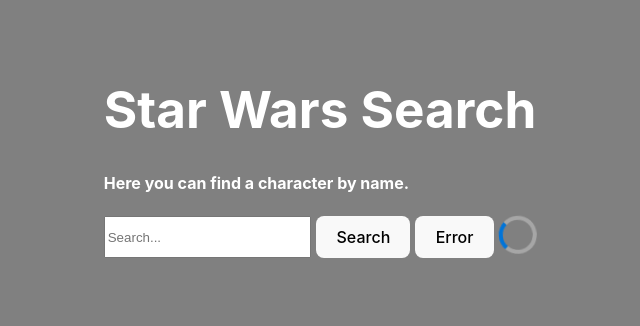
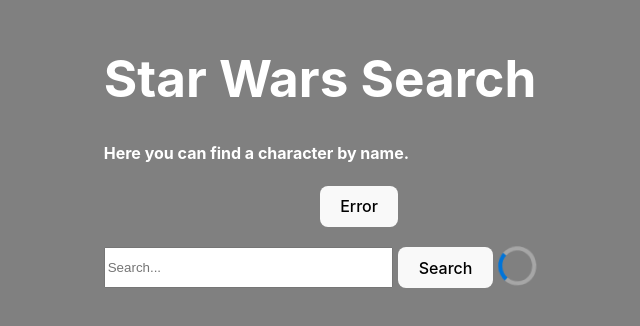
Before and after one commit to kagapitova/kagapitova-REACT2023Q4, a React (Vite) app: page / in a window 1280 px wide. Shown: the part 248-574 px from the top of the page, without its empty margins (320-960 px from the left). Built offline with nearby package versions, Linux system fonts and the light colour scheme.

Commit message:
feat: class to function components, add errorBoundary

```diff
--- a/package.json
+++ b/package.json
@@ -17,6 +17,8 @@
     "jest-environment-jsdom": "^29.7.0",
     "react": "^18.2.0",
     "react-dom": "^18.2.0",
+    "react-error-boundary": "^4.0.11",
+    "react-router-dom": "^6.18.0",
     "ts-node": "^10.9.1"
   },
   "devDependencies": {
--- a/src/App.tsx
+++ b/src/App.tsx
@@ -1,7 +1,9 @@
-import { Component } from "react";
+import React, { useState } from "react";
 import Search from "./Search";
 import Results from "./Results";
 import { Result } from "./Types";
+import ErrorBoundary from "./ErrorBoundary";
+import ErrorComponent from "./ErrorComponent";
 
 interface AppState {
   searchTerm: string;
@@ -12,39 +14,34 @@ type ApiData = {
   results: Result[];
 };
 
-class App extends Component<object, AppState> {
-  constructor(props: object) {
-    super(props);
-    this.state = {
+const App: React.FC = () => {
+  const [appState, setAppState] = useState<AppState>({
     searchTerm: "",
     results: [],
-    };
-  }
+  });
 
-  handleSearch = (searchTerm: string) => {
+  const handleSearch = (searchTerm: string) => {
     const uri = searchTerm
       ? `https://swapi.dev/api/people/?search=${searchTerm}`
       : `https://swapi.dev/api/people/`;
     return fetch(uri)
       .then((response) => response.json() as Promise<ApiData>)
       .then((data: ApiData) => {
-        this.setState({ results: data.results });
-      })
-      .catch((error) => {
-        console.error("API Error:", error);
+        setAppState({ searchTerm, results: data.results });
       });
   };
 
-  render() {
   return (
     <div>
       <h1>Star Wars Search</h1>
       <h4>Here you can find a character by name.</h4>
-        <Search onSearch={this.handleSearch} />
-        <Results results={this.state.results} />
+      <ErrorBoundary>
+        <ErrorComponent />
+        <Search onSearch={handleSearch} />
+        <Results results={appState.results} />
+      </ErrorBoundary>
     </div>
   );
-  }
-}
+};
 
 export default App;
--- /dev/null
+++ b/src/ErrorBoundary.tsx
@@ -0,0 +1,34 @@
+import React, { Component, ErrorInfo } from "react";
+
+interface ErrorBoundaryProps {
+  children: React.ReactNode;
+}
+
+interface ErrorBoundaryState {
+  hasError: boolean;
+}
+
+class ErrorBoundary extends Component<ErrorBoundaryProps, ErrorBoundaryState> {
+  state: ErrorBoundaryState = { hasError: false };
+
+  static getDerivedStateFromError() {
+    return { hasError: true };
+  }
+
+  componentDidCatch(error: Error, info: ErrorInfo) {
+    console.error("ErrorBoundary caught an error", error, info);
+  }
+  render() {
+    if (this.state.hasError) {
+      return (
+        <div>
+          <h2>Something went wrong.</h2>
+          <h4>Refresh the page</h4>
+        </div>
+      );
+    }
+    return this.props.children;
+  }
+}
+
+export default ErrorBoundary;
--- /dev/null
+++ b/src/ErrorComponent.module.css
@@ -0,0 +1,4 @@
+.btn {
+    margin-left: 50%;
+    margin-bottom: 20px;
+}
--- /dev/null
+++ b/src/ErrorComponent.tsx
@@ -0,0 +1,18 @@
+import React, { useState } from "react";
+import styles from "./ErrorComponent.module.css";
+
+const ErrorComponent: React.FC = () => {
+  const [hasError, setHasError] = useState(false);
+
+  if (hasError) {
+    throw new Error("Example error");
+  }
+
+  return (
+    <button onClick={() => setHasError(true)} className={styles.btn}>
+      Error
+    </button>
+  );
+};
+
+export default ErrorComponent;
--- a/src/Search.module.css
+++ b/src/Search.module.css
@@ -12,7 +12,7 @@
   border: 4px solid rgba(255, 255, 255, 0.3);
   border-top: 4px solid #0074d9;
   border-radius: 50%;
-  width: 45px;
+  width: 33px;
   height: 30px;
   animation: spin 2s linear infinite;
   display: none;
@@ -22,7 +22,7 @@
   border: 4px solid rgba(255, 255, 255, 0.3);
   border-top: 4px solid #0074d9;
   border-radius: 50%;
-  width: 45px;
+  width: 33px;
   height: 30px;
   animation: spin 2s linear infinite;
   display: block;
--- a/src/Search.tsx
+++ b/src/Search.tsx
@@ -1,69 +1,42 @@
-import { Component } from "react";
+import React, { useState, useEffect } from "react";
 import styles from "./Search.module.css";
 
 interface SearchProps {
   onSearch: (searchTerm: string) => Promise<void>;
 }
 
-interface SearchState {
-  searchTerm: string;
-  loading: boolean;
-}
+const Search: React.FC<SearchProps> = ({ onSearch }) => {
+  const [searchTerm, setSearchTerm] = useState<string>("");
+  const [loading, setLoading] = useState<boolean>(true);
 
-class Search extends Component<SearchProps, SearchState> {
-  constructor(props: SearchProps) {
-    super(props);
-    this.state = {
-      searchTerm: "",
-      loading: true,
-    };
-  }
-
-  componentDidMount() {
+  useEffect(() => {
     const savedSearchTerm = localStorage.getItem("searchTerm");
     if (savedSearchTerm) {
-      this.setState({ searchTerm: savedSearchTerm });
-      this.props
-        .onSearch(savedSearchTerm)
-        .finally(() => this.setState({ loading: false }));
+      setSearchTerm(savedSearchTerm);
+      onSearch(savedSearchTerm).finally(() => setLoading(false));
     }
-  }
+  }, [onSearch]);
 
-  handleSearch = () => {
-    const trimmedSearchTerm = this.state.searchTerm.trim();
-    this.setState({ loading: true });
+  const handleSearch = () => {
+    const trimmedSearchTerm = searchTerm.trim();
+    setLoading(true);
     localStorage.setItem("searchTerm", trimmedSearchTerm);
-    this.props
-      .onSearch(trimmedSearchTerm)
-      .finally(() => this.setState({ loading: false }));
+    onSearch(trimmedSearchTerm).finally(() => setLoading(false));
   };
 
-  throwErrorAndLog = () => {
-    try {
-      throw new Error("This is an example error message.");
-    } catch (error) {
-      console.error(error);
-    }
-  };
-
-  render() {
   return (
     <div className={styles.container}>
       <input
         className={styles.input}
         type="text"
         placeholder="Search..."
-          value={this.state.searchTerm}
-          onChange={(e) => this.setState({ searchTerm: e.target.value })}
+        value={searchTerm}
+        onChange={(e) => setSearchTerm(e.target.value)}
       />
-        <button onClick={this.handleSearch}>Search</button>
-        <button onClick={this.throwErrorAndLog}>Error</button>
-        <div
-          className={this.state.loading ? styles.showLoader : styles.loader}
-        />
+      <button onClick={handleSearch}>Search</button>
+      <div className={loading ? styles.showLoader : styles.loader} />
     </div>
   );
-  }
-}
+};
 
 export default Search;
```
Also changed, not shown: src/Results.tsx (+4 -7 lines), 1 other file (tests, documents, lock files or other folders). Lines whose indentation alone changed are shown as unchanged.
